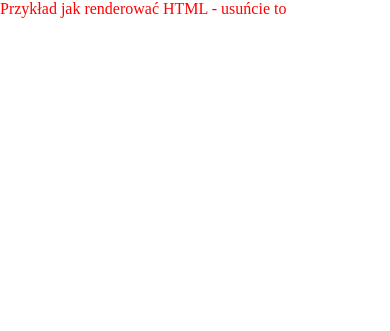
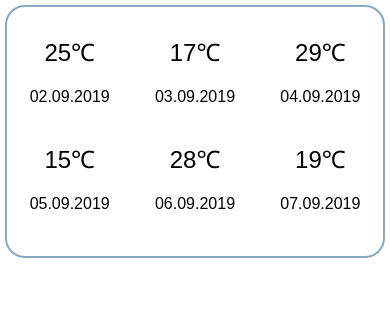
Before and after one commit to muteagony/cc-weatherapp, a website built with webpack: page index.html in a window 390 px wide. Built offline with nearby package versions, Linux system fonts and the light colour scheme.

Commit message:
feat: added responsive boxes for content

```diff
--- /dev/null
+++ b/src/js/Weeksection.js
@@ -0,0 +1,58 @@
+class Weeksection {
+    constructor() {
+      this.element = document.createElement("section");
+      this.element.setAttribute('class', 'week');
+      this._weekNrOfDays = 7;
+    }
+
+    //create boxes
+    render() {
+      document.querySelector("#root").appendChild(this.element);
+      this.element.innerHTML = `<div class="weekMain"></div>`;
+
+      for(let i=0;i<this._weekNrOfDays;i++) {
+        const day = document.createElement("div");
+        day.setAttribute('class', 'weekDay');
+        document.querySelector(".weekMain").appendChild(day);
+        for(let j=0;j<3;j++) {
+          const category = document.createElement("div");
+          category.setAttribute('class', 'weekCategory');
+          day.appendChild(category);
+          const content = document.createElement("div");
+          content.setAttribute('class', 'weekContent');
+          switch(j) {
+            case 0:
+              content.setAttribute('id', 'weekImg');
+              break;
+            case 1:
+              content.setAttribute('id', 'weekTemp');
+              break;
+            case 2:
+              content.setAttribute('id', 'weekDate');
+              break;
+          }
+          category.appendChild(content);
+        }
+      }
+
+      //fill boxes
+      for(let i=1;i<=this._weekNrOfDays;i++) {
+        //fill temprature box
+        const temp = Math.floor(Math.random()*15)+15;
+        let text = document.querySelector(`.weekDay:nth-child(${i}) #weekTemp`);
+        text.innerHTML = `${temp}&#8451`;
+
+        //fill date box
+        const today = new Date();
+        const date = new Date();
+        date.setDate(today.getDate()+i);
+        const day = String(date.getDate()).padStart(2,'0');
+        const month = String(date.getMonth()+1).padStart(2,'0');
+        const year = String(date.getFullYear());
+        text = document.querySelector(`.weekDay:nth-child(${i}) #weekDate`);
+        text.innerHTML = `${day}.${month}.${year}`;
+      }
+    }
+  }
+
+  export default Weeksection;
--- a/src/js/index.js
+++ b/src/js/index.js
@@ -1,9 +1,9 @@
 import "@babel/polyfill";
 import "../scss/styles.scss";
-import Example from "./Example";
+import Weeksection from "./Weeksection";
 
-const example = new Example();
+const weekSection = new Weeksection();
 
 window.onload = () => {
-  example.render();
+  weekSection.render();
 };
--- a/src/scss/styles.scss
+++ b/src/scss/styles.scss
@@ -1,4 +1,5 @@
 @import "example.scss";
+@import "week.scss";
 
 * {
   margin: 0;
--- /dev/null
+++ b/src/scss/week.scss
@@ -0,0 +1,43 @@
+.week {
+    height: 30vh;
+    border: 2px solid #87AAC2;
+    border-radius: 20px;
+    margin: 5px;
+    font-family: sans-serif;
+    overflow: auto;
+
+    .weekMain {
+        height: 100%;
+        display: flex;
+        flex-wrap: wrap;
+
+        .weekDay {
+            flex: 1;
+            display: flex;
+            flex-direction: column;
+
+            .weekCategory {
+                flex: 1;
+                display: flex;
+                justify-content: center;
+                align-items: center;
+
+                .weekContent {
+                    padding: 0.5em 1em;
+                }
+
+                #weekImg {
+
+                }
+
+                #weekTemp {
+                    font-size: 1.5em;
+                }
+
+                #weekDate {
+
+                }
+            }
+        }
+    }
+}
```
